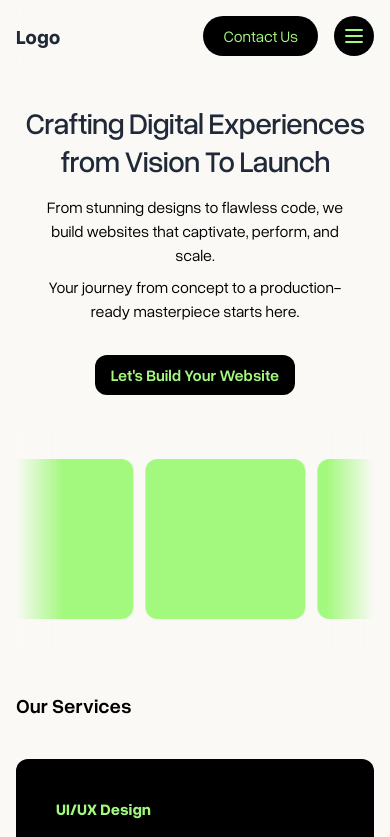
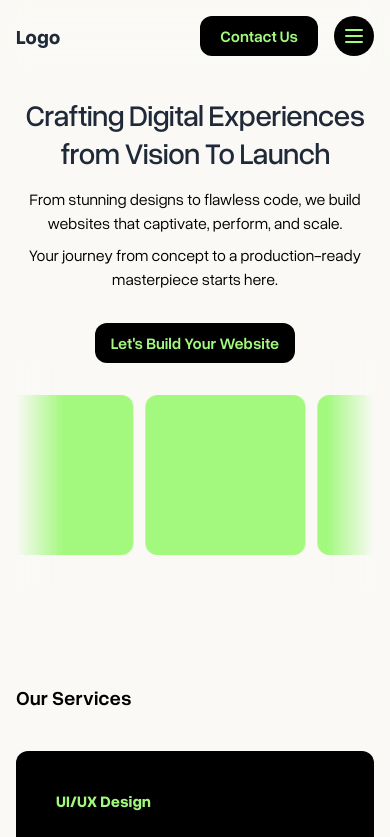
Before and after one commit to ikarn-dev/startup_v1, a Next.js app: page / in a window 390 px wide. Shown: the top 837 px of the page. Built offline with nearby package versions, Linux system fonts and the light colour scheme.

Commit message:
Added Responsiveness

```diff
--- a/src/components/HeroSection.tsx
+++ b/src/components/HeroSection.tsx
@@ -2,7 +2,7 @@ import React from "react";
 
 function HeroSection() {
   return (
-    <div className="w-full px-4 sm:px-6 md:px-8 lg:px-20 mt-16 md:mt-28 py-10">
+    <div className="w-full px-4 sm:px-6 md:px-8 lg:px-24 py-24">
       <div className="w-full flex flex-col items-center">
         <h1 className="text-gray-800 font-medium text-center tracking-tight leading-tight
           text-3xl sm:text-4xl md:text-5xl lg:text-[59px]">
@@ -12,7 +12,7 @@ function HeroSection() {
         </h1>
 
         <p className="text-black font-regular text-center mt-4 md:mt-6
-          text-base sm:text-lg md:text-xl max-w-[90%] md:max-w-[80%] lg:max-w-[70%]">
+          text-base md:text-md lg:text-md">
           From stunning designs to flawless code, we build websites that
           captivate, perform, and scale.
           <br className="hidden sm:block" />
@@ -30,7 +30,7 @@ function HeroSection() {
       </div>
 
       {/* Moving Green Cards Section */}
-      <div className="relative overflow-hidden py-8 md:py-12 mt-8 md:mt-12">
+      <div className="relative overflow-hidden py-8 md:py-12">
         {/* Left gradient */}
         <div className="absolute left-0 top-0 bottom-0 w-12 sm:w-16 md:w-20
           bg-gradient-to-r from-[#FAF9F6] to-transparent z-10"></div>
--- a/src/components/Navbar.tsx
+++ b/src/components/Navbar.tsx
@@ -50,7 +50,7 @@ const Navbar = () => {
           <div className="md:hidden flex items-center space-x-4">
             <a
               href="/contact"
-              className="px-5 py-2 inline-flex items-center justify-center bg-black text-[#A2F97D] text-center rounded-full hover:bg-gray-800 transition-colors"
+              className="px-5 py-2 inline-flex items-center justify-center bg-black font-semibold text-[#A2F97D] text-center rounded-xl hoverhover:bg-gray-800 transition-colors"
             >
               Contact Us
             </a>
```
